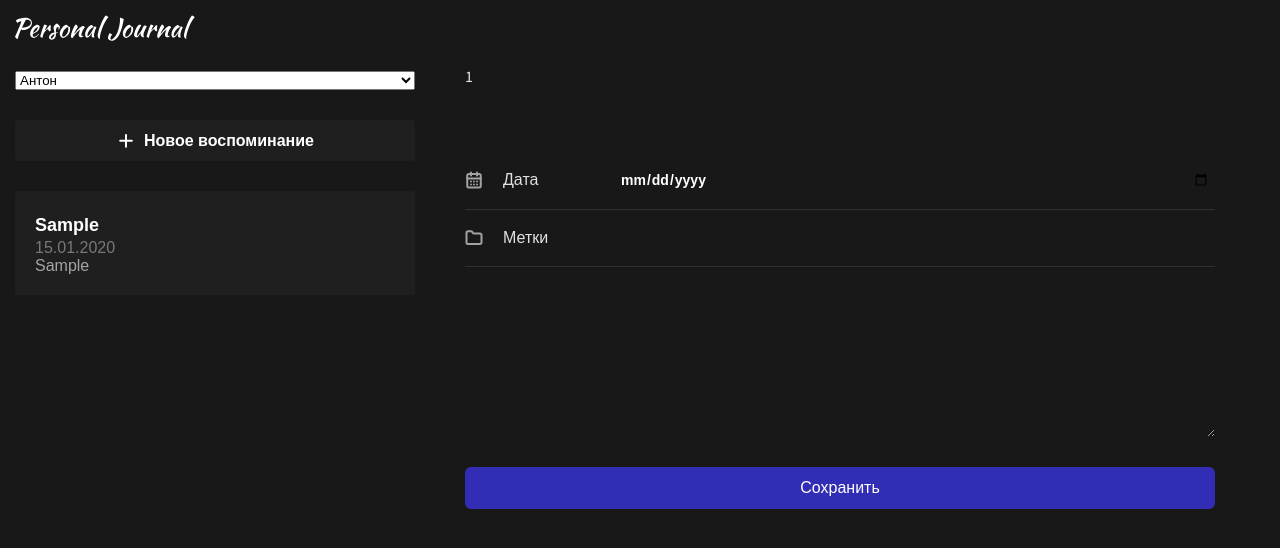
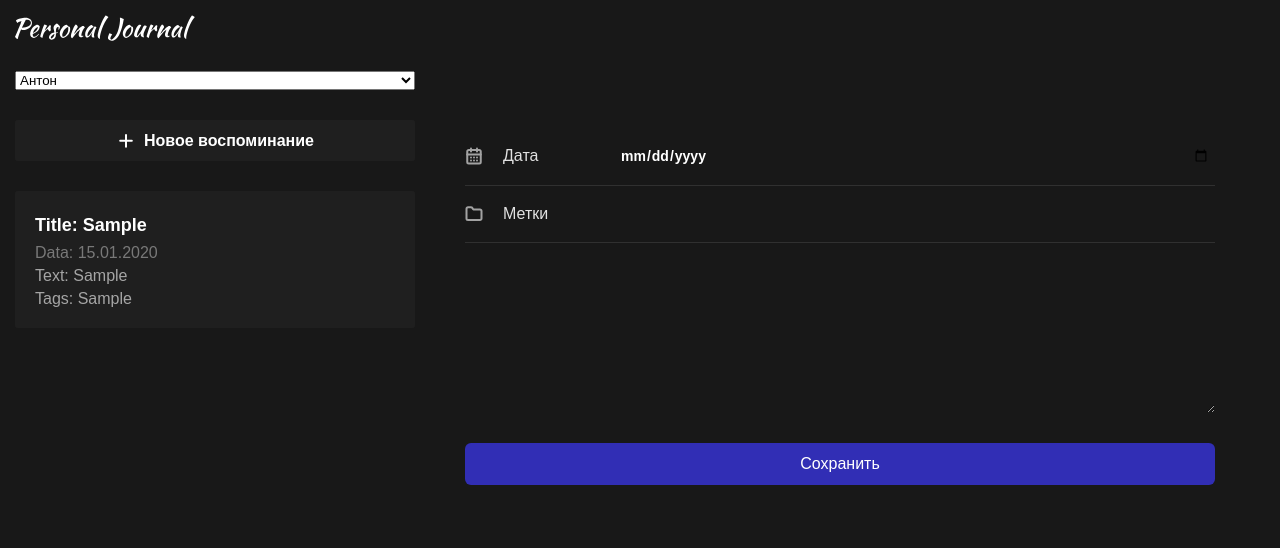
Before and after one commit to vitaliygalata1986/react-notes, a React (Vite) app: page / in a window 1280 px wide. Both pictures are taken after typing "Sample", "2020-01-15", "Sample", "Sample" into the empty fields and a click on the button "Сохранить". Shown: the top 548 px of the page. Built offline with nearby package versions, Linux system fonts and the light colour scheme.

Commit message:
Фильтрация постов

```diff
--- a/src/App.jsx
+++ b/src/App.jsx
@@ -64,13 +64,16 @@ function App() {
   */
 
   const addItem = (item) => {
+    // console.log(item); // {title: 'asxasxas', text: 'asxasxasx', date: '2023-12-21', userId: 1, tag: 'asx'}
     setItems([
       ...mapItems(items),
       {
-        title: item.title,
+        ...item,
+        // title: item.title,
+        // text: item.text,
+        // tag: item.tag,
         date: new Date(item.date),
         id: items.length > 0 ? Math.max(...items.map((i) => i.id)) + 1 : 1,
-        text: item.text,
       },
     ]);
   };
--- a/src/components/JournalForm/JournalFormUseReducer.jsx
+++ b/src/components/JournalForm/JournalFormUseReducer.jsx
@@ -3,12 +3,13 @@ import Button from '../Button/Button';
 import Input from '../Input/Input';
 import styles from './JournalForm.module.css';
 import cn from 'classnames';
-import { useReducer, useRef, useContext } from 'react';
-//import { useReducer, useRef } from 'react';
+import { useReducer, useRef } from 'react';
 import { formReducer, INITIAL_STATE } from './JournalForm.state';
 import { UserContext } from '../../context/user.context';
+import { useContext } from 'react';
 
 function JournalForm({ onSubmit }) {
+  const { userId } = useContext(UserContext);
   // dispatchForm - функция, которая вызывает нашу функцию обработчик
   const [formState, dispatchForm] = useReducer(formReducer, INITIAL_STATE);
   // деструктурируем наш стейт на мелкие элементы
@@ -16,7 +17,6 @@ function JournalForm({ onSubmit }) {
   const titleRef = useRef(); // создали референс элемент с которым будем взаимод.
   const dateRef = useRef(); // создали референс элемент с которым будем взаимод.
   const textRef = useRef(); // создали референс элемент с которым будем взаимод.
-  const { userId } = useContext(UserContext); // получаем контекст из UserContext
   const focusError = (isValid) => {
     switch (true) {
       case !isValid.title:
@@ -48,6 +48,16 @@ function JournalForm({ onSubmit }) {
     }
   }, [isFormReadyToSubmit, onSubmit, values]);
 
+  useEffect(() => {
+    // при изменении userId мы дополним нашу форму
+    dispatchForm({
+      type: 'SET_VALUE',
+      payload: {
+        userId,
+      },
+    });
+  }, [userId]);
+
   const onChange = (e) => {
     dispatchForm({
       type: 'SET_VALUE',
@@ -68,7 +78,6 @@ function JournalForm({ onSubmit }) {
         {(context) => (
     */
     <form className={styles['journal-form']} onSubmit={addJournalItem}>
-      {userId}
       <Input
         name="title"
         type="text"
@@ -102,8 +111,8 @@ function JournalForm({ onSubmit }) {
           type="text"
           onChange={onChange}
           id="tag"
+          name="tag"
           value={values.tag}
-          name="tag"
         />
       </div>
       <textarea
--- a/src/components/JournalItem/JournalItem.css
+++ b/src/components/JournalItem/JournalItem.css
@@ -10,10 +10,20 @@
   font-style: normal;
   font-weight: 600;
   line-height: 28px;
+  margin-bottom: 5px;
 }
 
 .journal-item__date {
   color: rgba(255, 255, 255, 0.4);
+  font-size: 16px;
+  font-style: normal;
+  font-weight: 400;
+  line-height: normal;
+  margin-bottom: 5px;
+}
+
+.journal-item__tag {
+  color: rgba(255, 255, 255, 0.6);
   font-size: 16px;
   font-style: normal;
   font-weight: 400;
@@ -26,4 +36,5 @@
   font-style: normal;
   font-weight: 400;
   line-height: normal;
+  margin-bottom: 5px;
 }
--- a/src/components/JournalItem/JournalItem.jsx
+++ b/src/components/JournalItem/JournalItem.jsx
@@ -1,15 +1,16 @@
 import './JournalItem.css';
 
-function JournalItem({ title, date, text }) {
+function JournalItem({ title, date, text, tag }) {
   // console.log(date); // Wed Nov 08 2023 02:00:00 GMT+0200 (Eastern European Standard Time)  console.log(date); // Wed Nov 08 2023 02:00:00 GMT+0200 (Eastern European Standard Time)
   const formatedDate = new Intl.DateTimeFormat('uk-UA').format(date);
 
   return (
     <>
-      <h2 className="journal-item__header">{title}</h2>
+      <h2 className="journal-item__header">Title: {title}</h2>
       <div className="journal-item__body">
-        <div className="journal-item__date">{formatedDate}</div>
-        <div className="journal-item__text">{text}</div>
+        <div className="journal-item__date">Data: {formatedDate}</div>
+        <div className="journal-item__text">Text: {text}</div>
+        <div className="journal-item__tag">Tags: {tag}</div>
       </div>
     </>
   );
--- a/src/components/JournalList/JournalList.jsx
+++ b/src/components/JournalList/JournalList.jsx
@@ -1,8 +1,12 @@
 import JournalItem from '../JournalItem/JournalItem';
 import CardButton from '../CardButton/CardButton';
+import { UserContext } from '../../context/user.context';
+import { useContext } from 'react';
+
 import './JournalList.css';
 
 function JournalList({ items }) {
+  const { userId } = useContext(UserContext);
   if (items.length === 0) {
     return <p>Записей пока нет, добавьте первую</p>;
   }
@@ -18,11 +22,14 @@ function JournalList({ items }) {
 
   return (
     <div className="journal-list">
-      {items.sort(sortItems).map((item) => (
-        <CardButton key={item.id}>
-          <JournalItem {...item} />
-        </CardButton>
-      ))}
+      {items
+        .filter((item) => item.userId === userId)
+        .sort(sortItems)
+        .map((item) => (
+          <CardButton key={item.id}>
+            <JournalItem {...item} />
+          </CardButton>
+        ))}
     </div>
   );
 }
```
